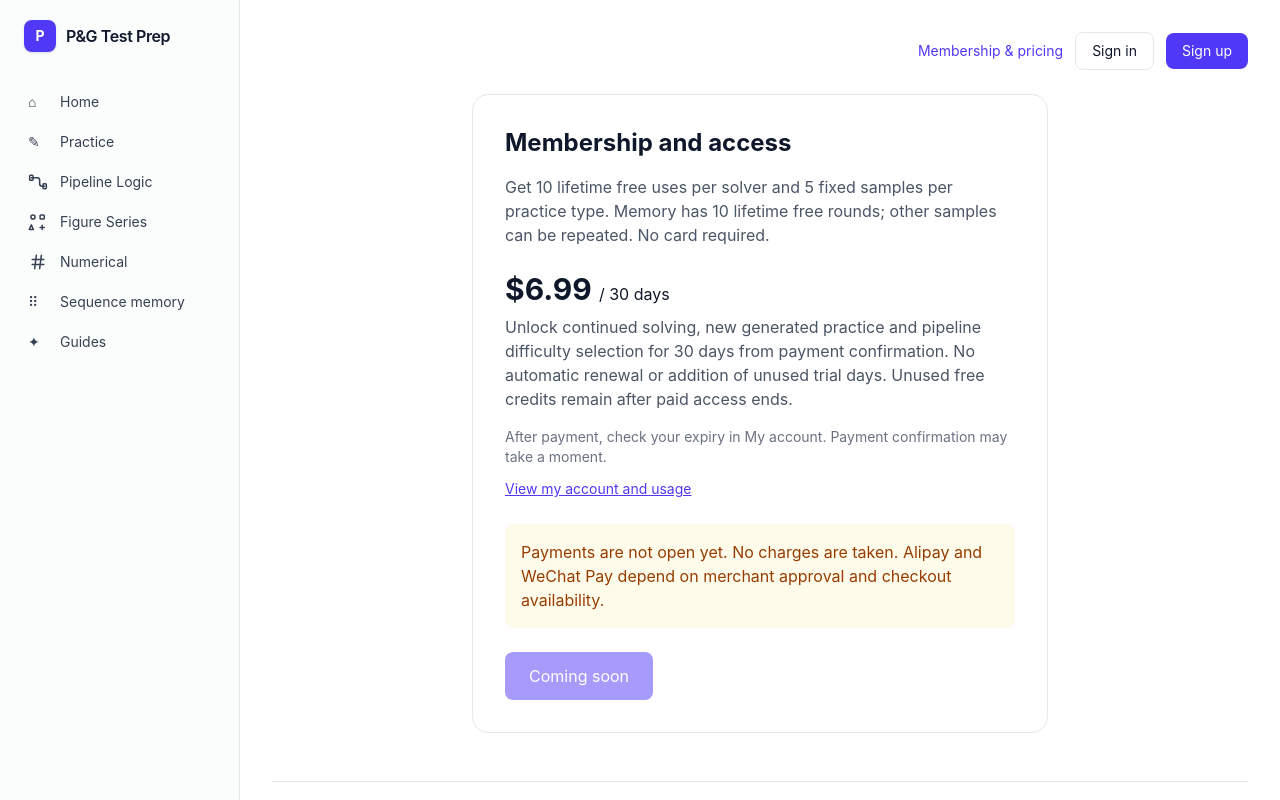
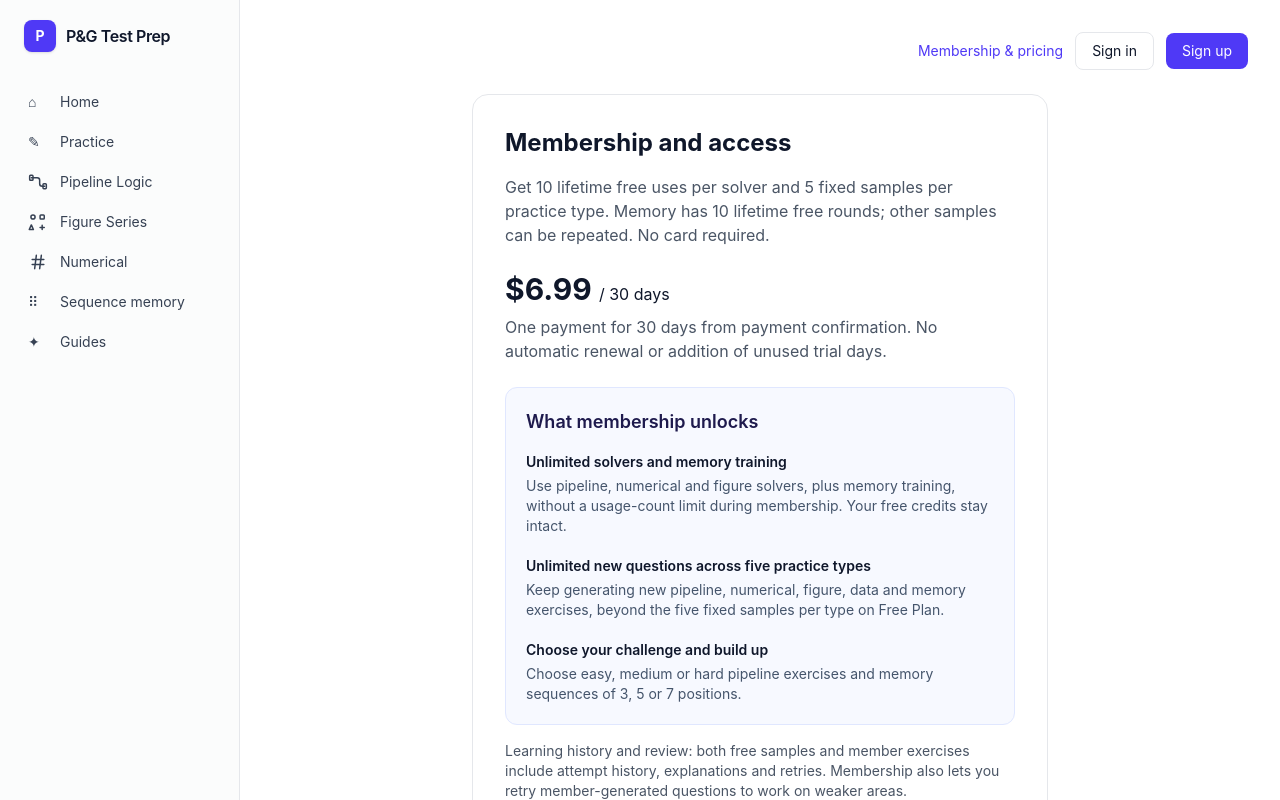
Before and after one commit to chenkan0617chris/pg-quiz-app, a Next.js app: page /billing in a window 1280 px wide. Shown: the top 800 px of the page. Built offline with nearby package versions, Linux system fonts and the light colour scheme; no server answers.

Commit message:
fix: show remaining allowances and clarify membership benefits

```diff
--- a/src/app/billing/purchase.tsx
+++ b/src/app/billing/purchase.tsx
@@ -23,7 +23,17 @@
   <h1 className="text-2xl font-bold">{zh?'会员与价格':'Membership and access'}</h1>
   <p className="mt-4 text-gray-600">{zh?'每种解题器各有 10 次免费机会，不每日重置；每种练习题型有 5 道固定样题。记忆训练累计免费 10 轮，其他样题可反复练习。无需绑卡。':'Get 10 lifetime free uses per solver and 5 fixed samples per practice type. Memory has 10 lifetime free rounds; other samples can be repeated. No card required.'}</p>
   <p className="mt-6 text-3xl font-bold">{PRICE_LABEL} <span className="text-base font-normal">/ {zh?'30 天':'30 days'}</span></p>
-  <p className="mt-2 text-gray-600">{zh?'会员可继续使用全部解题器、生成更多练习并选择管道题难度。付款确认后立即生效 30 天，不叠加原有试用时间，不自动续费。会员到期后，未用完的免费次数仍保留。':'Unlock continued solving, new generated practice and pipeline difficulty selection for 30 days from payment confirmation. No automatic renewal or addition of unused trial days. Unused free credits remain after paid access ends.'}</p>
+  <p className="mt-2 text-gray-600">{zh?'一次付款，付款确认后立即生效 30 天，不自动续费，不叠加原有试用时间。':'One payment for 30 days from payment confirmation. No automatic renewal or addition of unused trial days.'}</p>
+  <div className="mt-6 rounded-xl border border-indigo-100 bg-indigo-50/50 p-5">
+   <h2 className="text-lg font-semibold text-indigo-950">{zh?'升级会员，你将获得':'What membership unlocks'}</h2>
+   <ul className="mt-4 space-y-5 text-sm text-slate-600">
+    <li><h3 className="font-semibold text-slate-900">{zh?'解题器与记忆训练，不限次数':'Unlimited solvers and memory training'}</h3><p className="mt-1">{zh?'会员有效期内，管道、数字、图形解题器及记忆训练均不限使用次数，不消耗你的免费额度。':'Use pipeline, numerical and figure solvers, plus memory training, without a usage-count limit during membership. Your free credits stay intact.'}</p></li>
+    <li><h3 className="font-semibold text-slate-900">{zh?'五类练习，新题不限生成次数':'Unlimited new questions across five practice types'}</h3><p className="mt-1">{zh?'管道推理、数字运算、图形推理、资料分析和记忆训练均可持续生成新题，不再局限于每类 5 道固定样题。':'Keep generating new pipeline, numerical, figure, data and memory exercises, beyond the five fixed samples per type on Free Plan.'}</p></li>
+    <li><h3 className="font-semibold text-slate-900">{zh?'按水平选择难度，逐步提高':'Choose your challenge and build up'}</h3><p className="mt-1">{zh?'管道练习可选简单、中等和困难；记忆训练可选 3、5、7 个位置，循序渐进地练习。':'Choose easy, medium or hard pipeline exercises and memory sequences of 3, 5 or 7 positions.'}</p></li>
+   </ul>
+  </div>
+  <p className="mt-4 text-sm text-gray-600">{zh?'学习记录与复习：免费样题和会员练习均支持查看作答记录、解析与错题重练。会员还可重练会员生成题，方便针对薄弱项反复练习。':'Learning history and review: both free samples and member exercises include attempt history, explanations and retries. Membership also lets you retry member-generated questions to work on weaker areas.'}</p>
+  <p className="mt-3 text-sm text-gray-500">{zh?'到期后恢复 Free Plan，未用完的免费次数保留；记忆训练的免费额度共 10 轮，不每日重置，开始或重练一轮均计 1 次。':'After expiry, Free Plan resumes with unused credits. Free memory training has 10 lifetime rounds, with no daily reset; starting or retrying a round uses one credit.'}</p>
   <p className="mt-4 text-sm text-gray-500">{zh?'付款后在「我的账号」查看有效期；支付通知可能稍有延迟。':'After payment, check your expiry in My account. Payment confirmation may take a moment.'}</p>
   <Link href="/account" className="mt-3 inline-block text-sm text-indigo-600 underline">{zh?'查看我的账号与使用情况':'View my account and usage'}</Link>
   {enabled&&<p className="mt-6 rounded-lg bg-green-50 p-4 text-green-800">{zh?'通过 Stripe 安全结账，支持支付宝、微信支付及 Visa、Mastercard 等银行卡；实际可用方式以结账页显示为准。':'Pay securely through Stripe with Alipay, WeChat Pay, Visa, Mastercard and other supported cards. Available methods appear at checkout.'}</p>}
--- a/src/components/AccountOverview.tsx
+++ b/src/components/AccountOverview.tsx
@@ -20,7 +20,7 @@
    <div className="grid gap-4 px-6 py-5 text-sm sm:grid-cols-2 sm:px-8"><p><span className="mb-1 block font-semibold text-slate-900">{zh?'解题器与记忆训练':'Solvers & memory'}</span><span className="text-slate-600">{full?(zh?'有效期内不限次数，不消耗免费额度。':'Unlimited during access; free credits stay intact.'):(zh?'每种解题器各 10 次，记忆训练共 10 轮。':'10 uses per solver and 10 memory rounds.')}</span></p><p><span className="mb-1 block font-semibold text-slate-900">{zh?'练习题库与学习记录':'Practice & learning history'}</span><span className="text-slate-600">{full?(zh?'可生成新题、选择难度，查看解析和错题。':'Generate new questions, select supported difficulties and review answers.'):(zh?'每题型 5 道固定样题；记忆样题同样计入 10 轮。':'5 fixed samples per type; memory samples count toward the 10 rounds.')}</span></p></div>
   </div>
   <div className="mb-8 rounded-2xl border border-slate-200 bg-white p-4 sm:p-6"><h2 className="text-lg font-semibold text-slate-950">{zh?'免费额度':'Free allowances'}</h2><p className="mt-1 text-sm text-slate-500">{full?(zh?'以下是保留的免费额度，会员或试用到期后仍可使用。':'These credits remain available after paid or trial access ends.'):(zh?'开始一轮记忆训练扣 1 次；查看历史解析不扣次数。':'Starting a memory round uses one credit; reviewing history does not.')}</p>
-   <table className="mt-5 w-full text-left text-sm"><caption className="sr-only">{zh?'各功能累计免费用量':'Lifetime free usage by feature'}</caption><thead className="border-b border-slate-200 text-xs text-slate-500"><tr><th scope="col" className="pb-3 font-medium">{zh?'功能':'Feature'}</th><th scope="col" className="pb-3 text-center font-medium">{zh?'已用':'Used'}</th><th scope="col" className="pb-3 text-right font-medium">{zh?'剩余':'Left'}</th></tr></thead><tbody>{rows.map(row=><tr key={row.name} className="border-b border-slate-100 last:border-0"><th scope="row" className="py-4 pr-3 font-medium text-slate-800">{row.name}<div role="progressbar" aria-label={row.name} aria-valuemin={0} aria-valuemax={row.limit} aria-valuenow={row.limit-row.remaining} className="mt-2 h-1.5 max-w-44 overflow-hidden rounded-full bg-slate-100"><div className="h-full rounded-full bg-indigo-500" style={{width:`${(row.limit-row.remaining)/row.limit*100}%`}}/></div></th><td className="py-4 text-center tabular-nums text-slate-500">{row.limit-row.remaining} / {row.limit}</td><td className="py-4 text-right"><span className={`inline-block rounded-full px-3 py-1 font-semibold tabular-nums ${row.remaining?'bg-indigo-50 text-indigo-700':'bg-amber-50 text-amber-800'}`}>{row.remaining}</span></td></tr>)}</tbody></table>
+   <table className="mt-5 w-full text-left text-sm"><caption className="sr-only">{zh?'各功能剩余免费额度':'Remaining free credits by feature'}</caption><thead className="border-b border-slate-200 text-xs text-slate-500"><tr><th scope="col" className="pb-3 font-medium">{zh?'功能':'Feature'}</th><th scope="col" className="pb-3 text-right font-medium">{zh?'剩余':'Remaining'}</th></tr></thead><tbody>{rows.map(row=><tr key={row.name} className="border-b border-slate-100 last:border-0"><th scope="row" className="py-4 pr-3 font-medium text-slate-800">{row.name}<div role="progressbar" aria-label={row.name} aria-valuemin={0} aria-valuemax={row.limit} aria-valuenow={row.remaining} aria-valuetext={zh?`剩余 ${row.remaining} 次，共 ${row.limit} 次`:`${row.remaining} of ${row.limit} credits remaining`} className="mt-2 h-1.5 max-w-44 overflow-hidden rounded-full bg-slate-100"><div className="h-full rounded-full bg-indigo-500" style={{width:`${row.remaining/row.limit*100}%`}}/></div></th><td className="py-4 text-right"><span className={`inline-block rounded-full px-3 py-1 font-semibold tabular-nums ${row.remaining?'bg-indigo-50 text-indigo-700':'bg-amber-50 text-amber-800'}`}>{row.remaining} / {row.limit}</span><span className="mt-1 block text-xs tabular-nums text-slate-500">{Math.round(row.remaining/row.limit*100)}%</span></td></tr>)}</tbody></table>
   </div>
   <div className="rounded-2xl border border-slate-200 bg-white p-4 sm:p-6"><h2 className="text-lg font-semibold">{zh?'练习使用情况':'Practice activity'}</h2><p className="mt-1 text-sm text-slate-500">{zh?'账号累计记录，包含免费、试用及会员期间；不是当前会员周期用量。':'Lifetime activity across free, trial and paid access, not just the current paid period.'}</p><table className="mt-5 w-full text-left text-sm"><thead className="border-b border-slate-200 text-xs text-slate-500"><tr><th scope="col" className="pb-3 font-medium">{zh?'题型':'Type'}</th><th scope="col" className="pb-3 text-right font-medium">{zh?'已开始':'Started'}</th><th scope="col" className="pb-3 text-right font-medium">{zh?'已完成':'Completed'}</th></tr></thead><tbody>{kinds.map(([kind,cn,en])=><tr key={kind} className="border-b border-slate-100 last:border-0"><th scope="row" className="py-3 font-medium text-slate-700">{zh?cn:en}</th><td className="py-3 text-right tabular-nums">{account.practiceUsage[kind]?.started??0}</td><td className="py-3 text-right tabular-nums">{account.practiceUsage[kind]?.completed??0}</td></tr>)}</tbody></table></div>
   <p className="mt-6 text-sm text-slate-500">{zh?'会员到期后恢复 Free Plan，未用完的免费次数保留。':'When membership ends, Free Plan resumes with any unused credits.'} <Link className="text-indigo-700 underline" href="/billing">{zh?'查看会员与价格':'View membership & pricing'}</Link></p>
```
Also changed, not shown: 1 other file (tests, documents, lock files or other folders).
